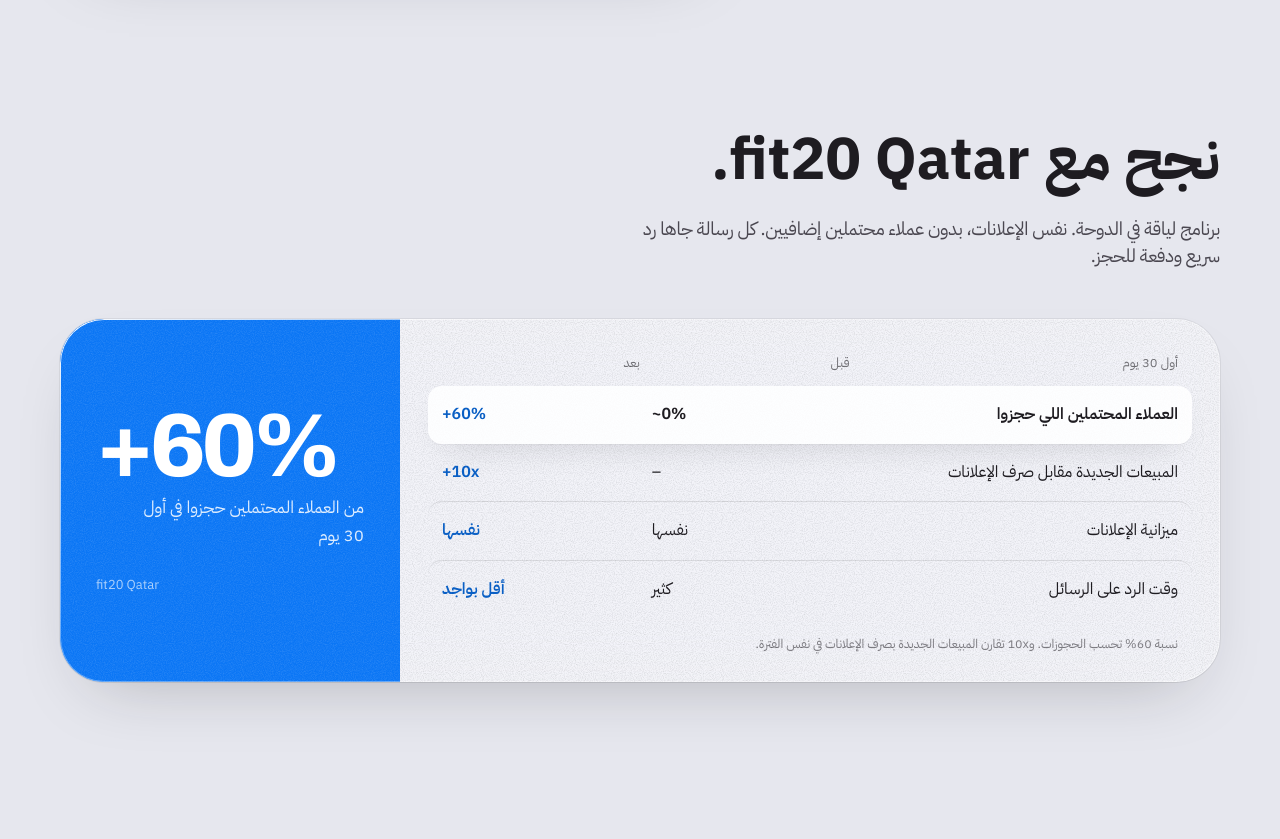
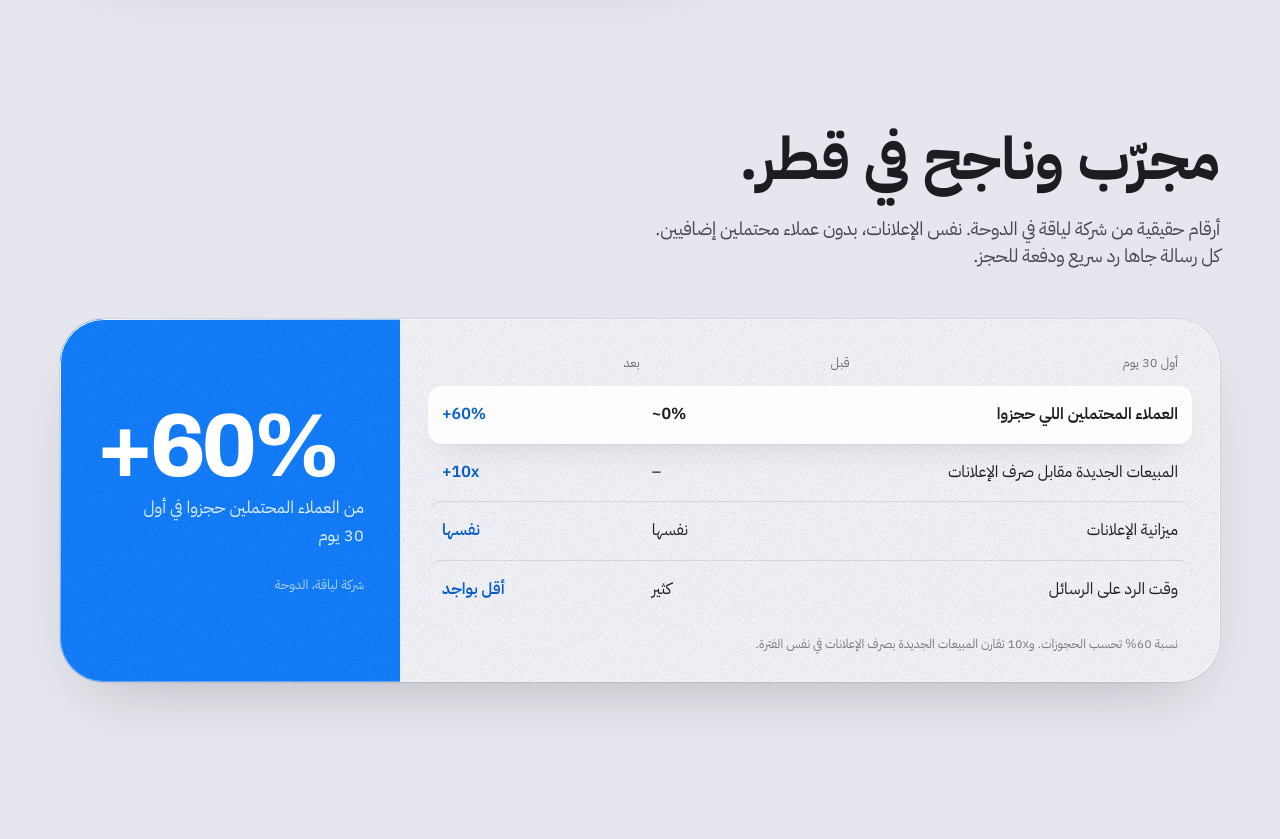
Before and after one commit to redstone-technology/convrt-website-, an Astro site: page /ar in a window 1280 px wide. Shown: the part 3200-4039 px from the top of the page. Built offline with nearby package versions, Linux system fonts and the light colour scheme; Astro itself is replaced by a stand-in of ours.

Commit message:
Results: no client name, framed as a fitness business in Doha
Co-Authored-By: Claude Opus 5.5 <noreply@anthropic.com>
Claude-Session: https://claude.ai/code/session_01B2zEwvSBPPVNAviDtTZzQi

```diff
--- a/public/llms.txt
+++ b/public/llms.txt
@@ -19,7 +19,7 @@
 Businesses already running paid ads, such as clinics, gyms and fitness studios, real estate, education and training, and car businesses.
 
 ## Result
-- fit20 Qatar (fitness program, Doha), first 30 days: more than 60% of incoming leads booked (up from effectively 0%), and new sales of more than 10x the ad spend in the same period.
+- A fitness business in Doha, first 30 days: more than 60% of incoming leads booked (up from effectively 0%), and new sales of more than 10x the ad spend in the same period.
 
 ## Pages
 - [Home](https://convrt.qa/)
--- a/src/components/Home.astro
+++ b/src/components/Home.astro
@@ -131,7 +131,7 @@ const p = c.plan.frag
       <div class="board__side">
         <span class="board__big ltr">{c.results.big.value}</span>
         <span class="board__label">{c.results.big.label}</span>
-        <span class="board__by ltr">fit20 Qatar</span>
+        <span class="board__by">{c.results.by}</span>
       </div>
     </div>
   </div>
--- a/src/i18n/ar.ts
+++ b/src/i18n/ar.ts
@@ -2,7 +2,7 @@ import type { Dict } from './en'
 
 // Arabic copy. Same rules as English: one offer (the AI Closer), no
 // "وكالة تسويق", no "إعلانات" as a description of our work, real results only,
-// no prices, no riyal amounts for fit20.
+// no prices, no client names in results, no riyal amounts.
 
 export const ar: Dict = {
   lang: 'ar',
@@ -63,8 +63,9 @@ export const ar: Dict = {
       },
     },
     results: {
-      title: 'نجح مع fit20 Qatar.',
-      body: 'برنامج لياقة في الدوحة. نفس الإعلانات، بدون عملاء محتملين إضافيين. كل رسالة جاها رد سريع ودفعة للحجز.',
+      title: 'مجرّب وناجح في قطر.',
+      body: 'أرقام حقيقية من شركة لياقة في الدوحة. نفس الإعلانات، بدون عملاء محتملين إضافيين. كل رسالة جاها رد سريع ودفعة للحجز.',
+      by: 'شركة لياقة، الدوحة',
       table: {
         head: ['أول 30 يوم', 'قبل', 'بعد'],
         rows: [
```
Also changed, not shown: src/i18n/en.ts (+4 -3 lines).
